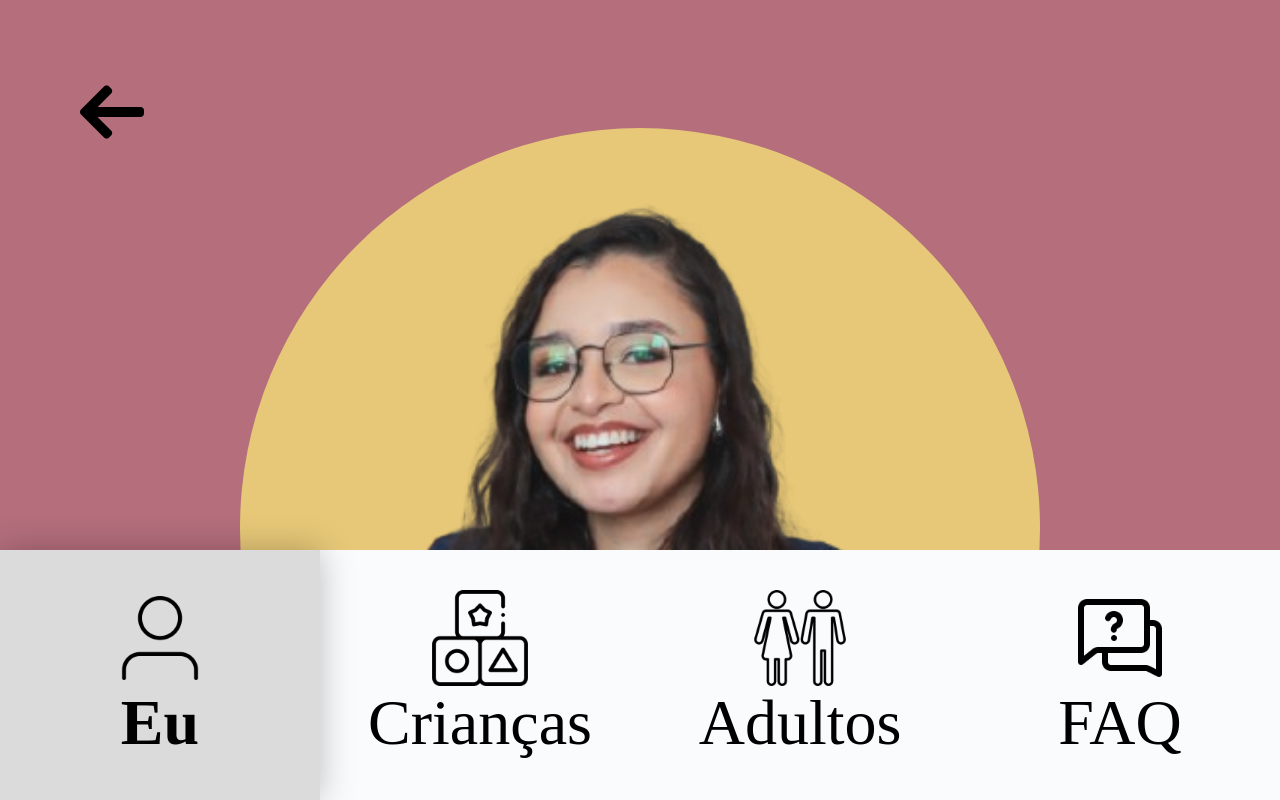
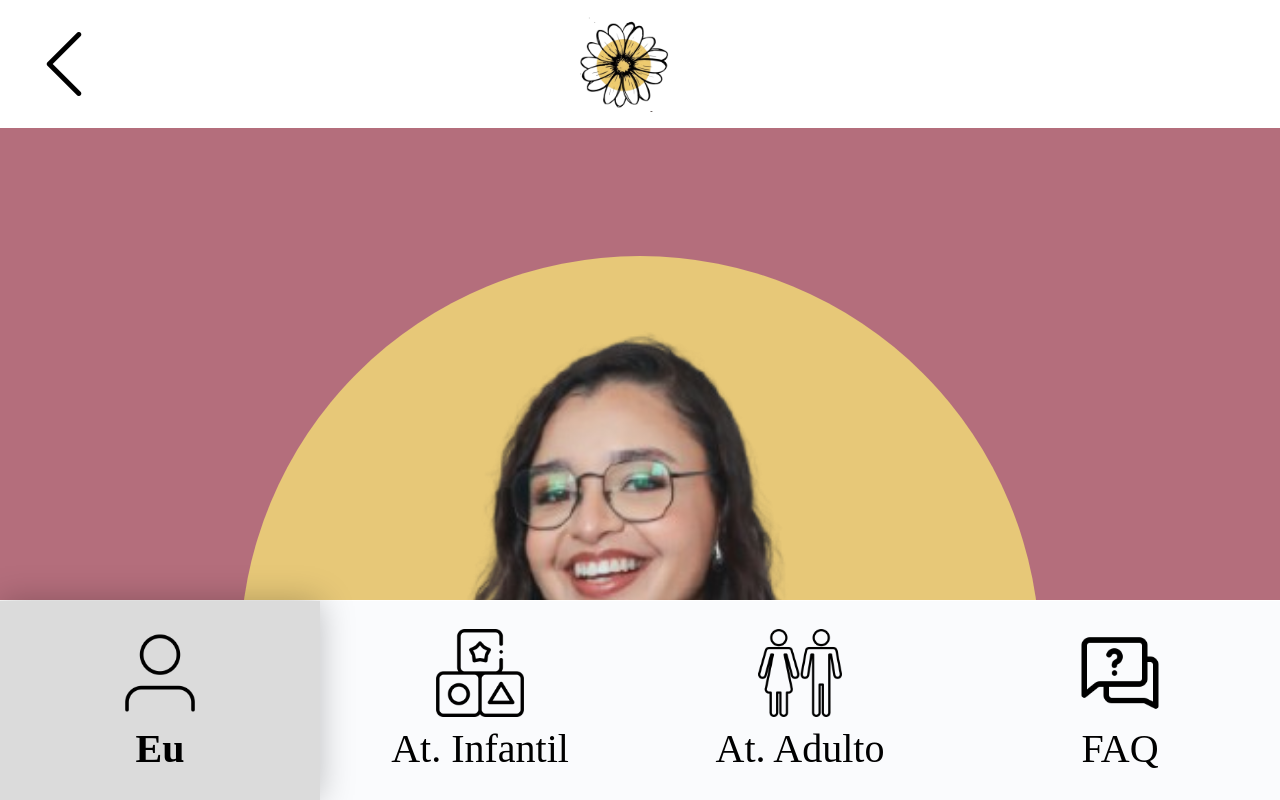
Before and after one commit to robertabononi/psi-bianca-batista, an Angular app: page /menu in a window 1280 px wide. Built offline with nearby package versions, Linux system fonts and the light colour scheme.

Commit message:
feat: header e ajuste medidas menu

```diff
--- a/src/app/components/home-button/home-button.html
+++ b/src/app/components/home-button/home-button.html
@@ -1,3 +1,9 @@
-<button class="home-button" (click)="navigateToHome()">
-    <img src="assets/icon-arrow-left.png" alt="">
-</button>
+<div class="menu-header__container">
+    <button class="menu-header__back-button" (click)="navigateToHome()">
+        <img class="menu-header__back-button__image" src="assets/icon-arrow-left.png" alt="">
+    </button>
+
+    <div class="menu-header__logo">
+        <img class="menu-header__logo__image" src="assets/logo.png" alt="">
+    </div>
+</div>
--- a/src/app/components/home-button/home-button.scss
+++ b/src/app/components/home-button/home-button.scss
@@ -1,16 +1,34 @@
-.home-button {
-    background-color: transparent;
-    position: absolute;
-    top: 0;
-    left: 0;
-    z-index: 1;
-    width: 15.625vw; /* 50px */
-    padding: 6.25vw; /* 20px */
-    border: 0;
+.menu-header {
+    &__container {
+        display: flex;
+        align-items: center;
+    }
 
-    img {
-        width: 5vw; /* 16px */
-        max-width: 5vw; /* 16px */
-        height: 5vw; /* 16px */
+    &__back-button {
+        border: 0;
+        display: flex;
+        align-items: center;
+        justify-content: center;
+        padding: 2.5vw; /* 8px */
+        background-color: transparent;
+
+
+        &__image {
+            width: 5vw; /* 16px */
+            max-width: 5vw; /* 16px */
+            height: 5vw; /* 16px */
+        }
+    }
+
+    &__logo {
+        margin: auto;
+        display: flex;
+
+        &__image {
+            margin-left: -10vw; /* -32px */
+            width: 7.5vw; /* 24px */
+            max-width: 7.5vw; /* 24px */
+            height: 7.5vw; /* 24px */
+        }
     }
 }
--- a/src/app/components/menu/menu.scss
+++ b/src/app/components/menu/menu.scss
@@ -11,11 +11,16 @@
         flex-direction: column;
         align-items: center;
         justify-content: center;
-        padding: 3.125vw; /* 10px */
-        font-size: 5vw; /* 16px */
+        gap: 0.625vw; /* 2px */
+        padding: 2.1875vw; /* 7px */
+        font-size: 3.75vw; /* 12px */
 
         img {
-            width: 7.5vw; /* 24px */
+            width: 6.875vw; /* 22px */
+        }
+
+        p {
+            font-size: 3.125vw; /* 10px */
         }
 
         &--active {
--- a/src/app/pages/menu-page/menu-page.scss
+++ b/src/app/pages/menu-page/menu-page.scss
@@ -1,6 +1,6 @@
 .menu-page {
     &__content {
-        height: calc(100dvh - 19.375vw); /* 100vh - 62px */
+        height: calc(100dvh - 25.625vw); /* 100vh - 82px */
         width: 100%;
         position: fixed;
         overflow: auto;
--- a/src/app/services/menu.service.ts
+++ b/src/app/services/menu.service.ts
@@ -16,13 +16,13 @@ export class MenuService {
     },
     {
       id: MenuItem.CRIANCAS,
-      label: 'Crianças',
+      label: 'At. Infantil',
       icon: 'assets/icon-cubes.png',
       active: false
     },
     {
       id: MenuItem.ADULTOS,
-      label: 'Adultos',
+      label: 'At. Adulto',
       icon: 'assets/icon-adults.png',
       active: false
     },
```
Also changed, not shown: src/assets/icon-arrow-left.png.
